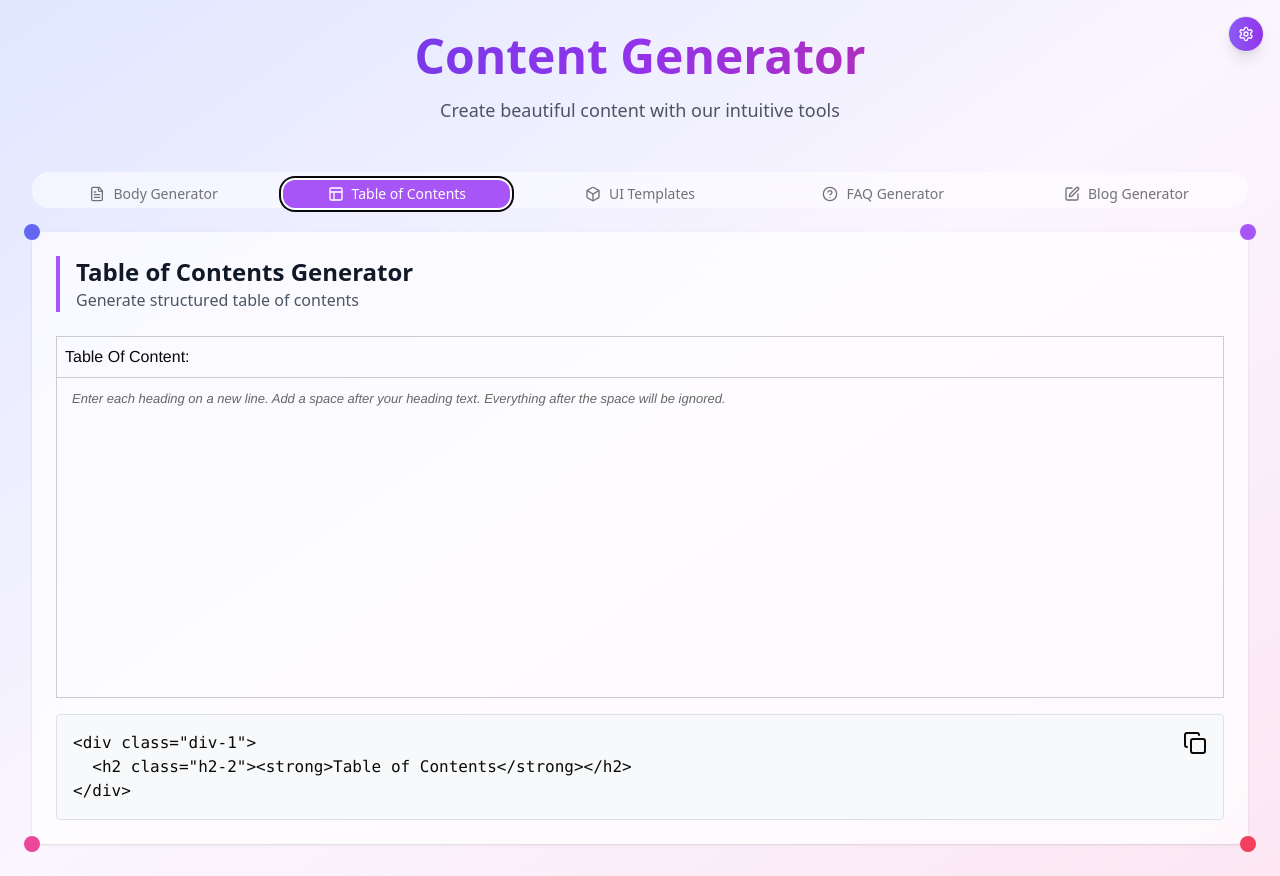
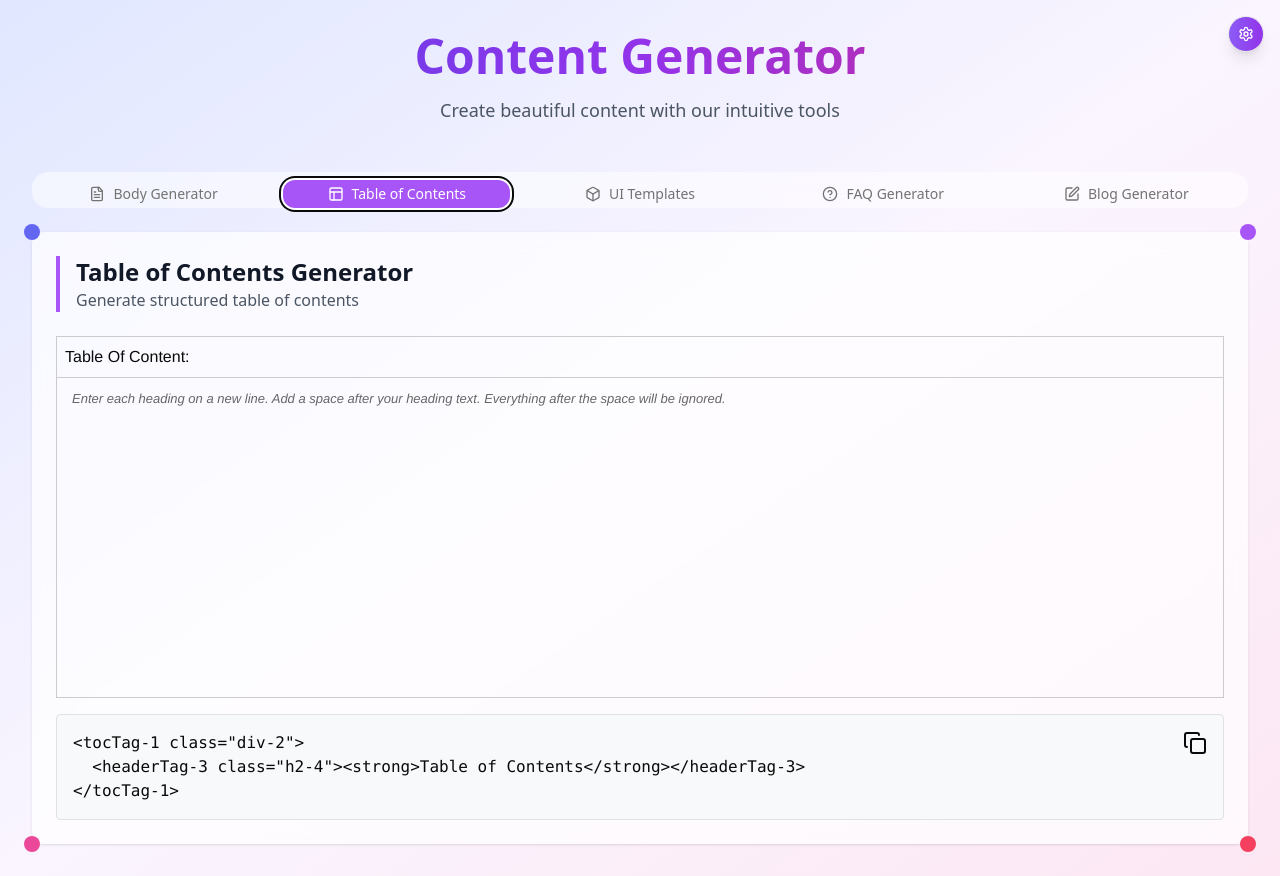
Before and after one commit to Harshtandel95/c, a React (Vite) app: page / in a window 1280 px wide. Both pictures are taken after a click on the tab "Table of Contents". Built offline with nearby package versions, Linux system fonts and the light colour scheme.

Commit message:
Update TOC.tsx

```diff
--- a/src/components/ToCGeneteratored/TOC.tsx
+++ b/src/components/ToCGeneteratored/TOC.tsx
@@ -66,9 +66,9 @@ const generateHTML: GenerateHTML = (nodes, classNameManager) => {
   if (!nodes || !Array.isArray(nodes)) return '';
   const renderList = (items: HeadingNode[]): string => {
     if (!items.length) return '';
-    const ulClass = classNameManager.getClassName('ul') || '';
-    const liClass = classNameManager.getClassName('li') || '';
-    const aClass = classNameManager.getClassName('a') || '';
+    const ulClass = classNameManager.getClassName('ul') || 'default-ul-class';
+    const liClass = classNameManager.getClassName('li') || 'default-li-class';
+    const aClass = classNameManager.getClassName('a') || 'default-a-class';
     return `
     <ul class="${ulClass}">${items.map(item =>
       `<li class="${liClass}"><a class="${aClass}" href="#${item.id}">${
@@ -78,16 +78,26 @@ const generateHTML: GenerateHTML = (nodes, classNameManager) => {
         ''}</li>`
     ).join('\n')}</ul>`;
   };
+
   let html = renderList(nodes)
     .replace(/\n<\/li>/g, '</li>')
     .replace(/^\s+/gm, '')
     .trim();
   html = html.replace(/● /g, '');
-  const tocClass = classNameManager.getClassName('div') || '';
-  const headerClass = classNameManager.getClassName('h2') || '';
-  return (`<div class="${tocClass}">
-  <h2 class="${headerClass}"><strong>Table of Contents</strong></h2>
-${html}</div>`);
+
+  // Dynamically fetch tag and class names
+  const tocTag = classNameManager.getClassName('tocTag') || 'div';
+  const tocClass = classNameManager.getClassName('div') || 'default-div-class';
+  const headerTag = classNameManager.getClassName('headerTag') || 'h2';
+  const headerClass = classNameManager.getClassName('h2') || 'default-h2-class';
+
+  // Debugging: Log the fetched tag and class names
+  console.log('Custom Tag:', tocTag);
+  console.log('Custom Class:', tocClass);
+
+  return (`<${tocTag} class="${tocClass}">
+  <${headerTag} class="${headerClass}"><strong>Table of Contents</strong></${headerTag}>
+${html}</${tocTag}>`);
 };
 
 const TableOfContentsGenerator: React.FC = () => {
```
